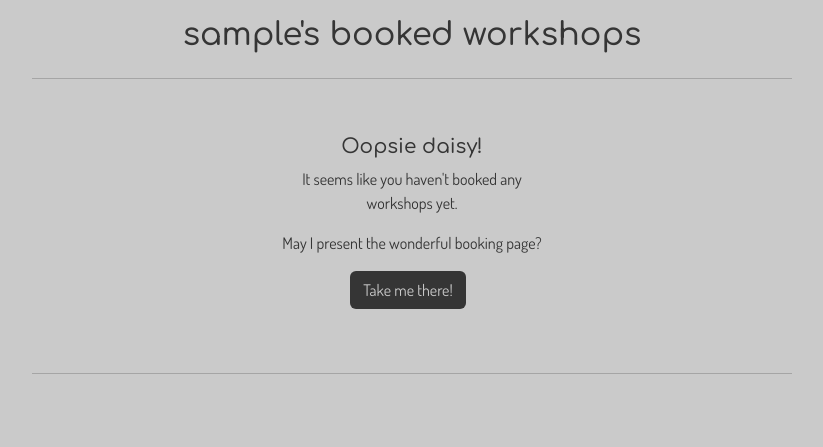
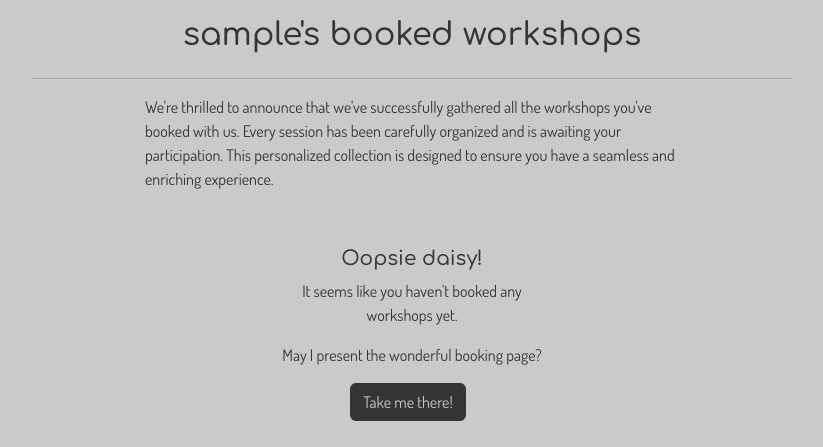
Before and after one commit to FridaWikell/frisa-booking, a Django app: page /booking/my_bookings/ in a window 1280 px wide. Shown: the part 66-513 px from the top of the page, without its empty margins (228-1051 px from the left). Run offline with Django 4.2, Linux system fonts and the light colour scheme; the visitor is signed in with stand-in values (Sample User, id 1); data that the repository does not hold is empty; some libraries are stand-ins or nearby versions.

Commit message:
Add: Welcoming text at users page

```diff
--- a/booking/templates/booking/my_bookings.html
+++ b/booking/templates/booking/my_bookings.html
@@ -17,6 +17,15 @@
 </div>
 <div class="row justify-content-center">
     <hr class="col-8 mt-2 mt-md-3">
+</div>
+<div class="row col-10 col-md-6 justify-content-center mx-auto">
+    <p>
+        We're thrilled to announce that we've successfully gathered all
+        the workshops you've booked with us. Every session has been
+        carefully organized and is awaiting your participation.
+        This personalized collection is designed to ensure you
+        have a seamless and enriching experience.
+    </p>
 </div>
 <div class="row col-10 justify-content-center mx-auto">
     {% if bookings %}
```
